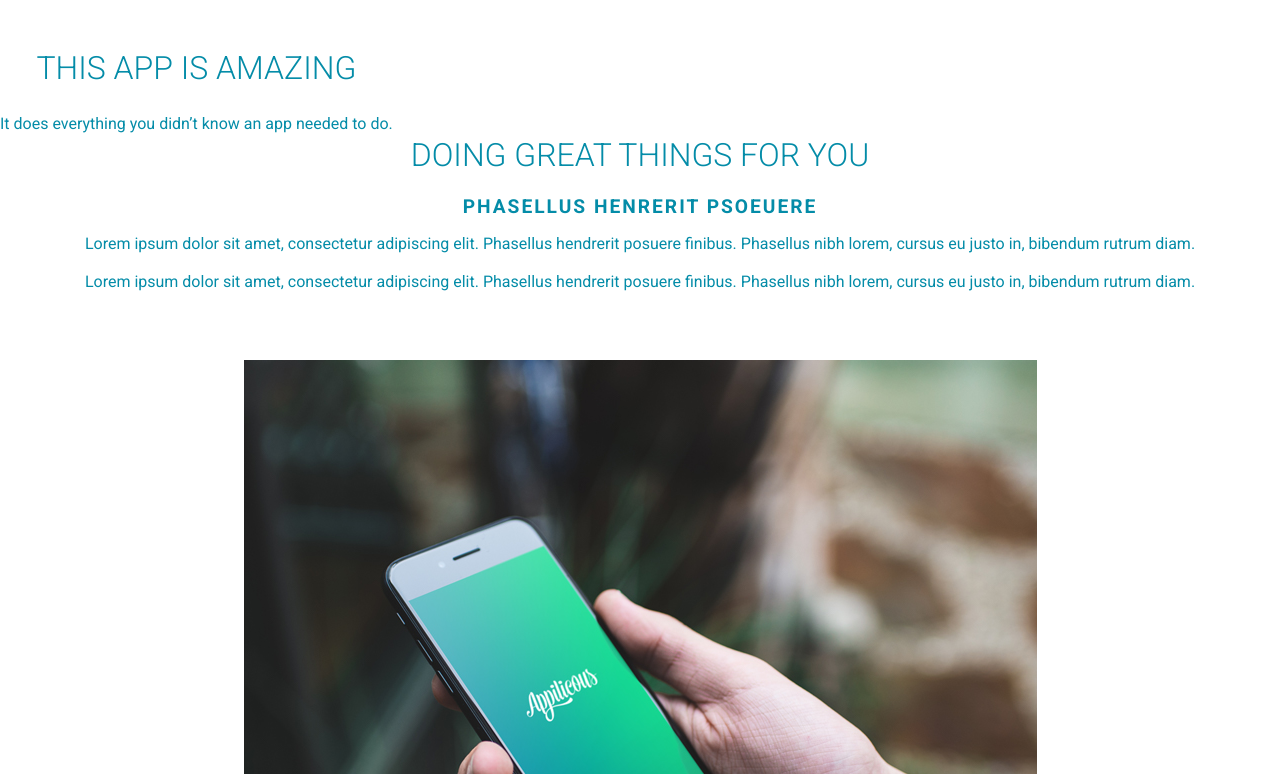
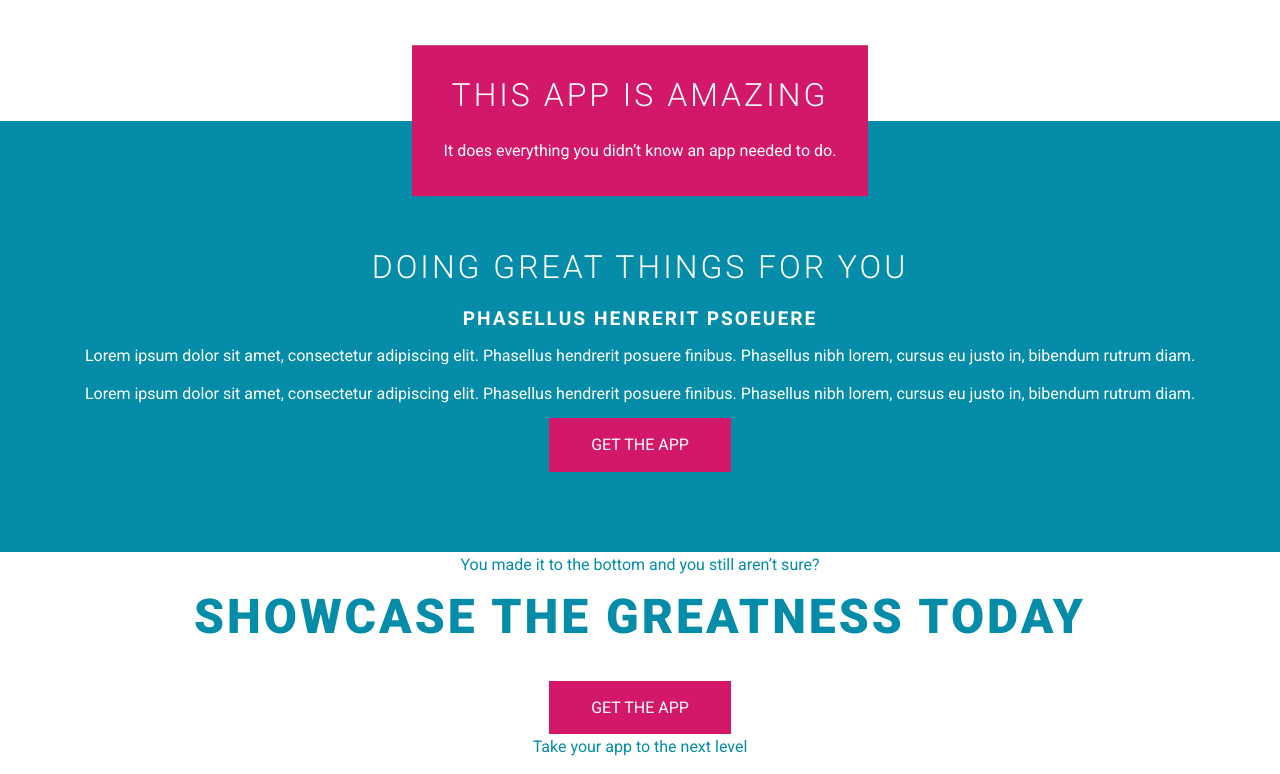
Before and after one commit to andrzejruga/responsive-website, a website: page index.html in a window 1280 px wide. Shown: the part 1290-2064 px from the top of the page. Drawn offline with nearby package versions, Linux system fonts and the light colour scheme.

Commit message:
Promo section styling

```diff
--- a/index.html
+++ b/index.html
@@ -49,7 +49,7 @@
             <a href="" class="btn btn--primary">Get the App</a>
         </div>
 
-        <div class="hero__img-box col">
+        <div class="hero__img-box col lg-screen">
             <img src="img/phone.png" alt="" class="hero__img">
         </div>
 
@@ -87,20 +87,20 @@
 
 <section class="promo">
     <div class="promo__grid grid">
-        <div class="promo__title-box">
+        <div class="promo__title-box title-box">
             <h1 class="promo__title">This app is amazing</h1>
             <p class="promo__title-text">It does everything you didn’t know an app needed to do.</p>
         </div>
 
-        <div class="promo__col-box col">
+        <div class="promo__col-box col bg-primary">
             <h1 class="promo__col-title">Doing great things for you</h1>
             <h2 class="promo__col-subhead">Phasellus henrerit psoeuere</h2>
             <p class="promo__col-text">Lorem ipsum dolor sit amet, consectetur adipiscing elit. Phasellus hendrerit posuere finibus. Phasellus nibh lorem, cursus eu justo in, bibendum rutrum diam.</p>
             <p class="promo__col-text">Lorem ipsum dolor sit amet, consectetur adipiscing elit. Phasellus hendrerit posuere finibus. Phasellus nibh lorem, cursus eu justo in, bibendum rutrum diam.</p>
-            <a href="" class="btn btn--secondary">Get the app</a>
+            <a href="" class="btn btn--primary">Get the app</a>
         </div>
 
-        <div class="promo__img-box col">
+        <div class="promo__img-box col lg-screen">
             <img src="img/phone-in-hand.jpg" alt="A hand holding a phone" class="promo__img">
         </div>
     </div>
--- a/sass/base/_base.scss
+++ b/sass/base/_base.scss
@@ -23,3 +23,13 @@ img {
     padding: 0;
     list-style: none;
 }
+
+.lg-screen {
+    display: none;
+}
+
+.bg-primary {
+    background: $main;
+    color: $text-inverse;
+    padding: 5em 2.5em;
+}
--- a/sass/base/_typography.scss
+++ b/sass/base/_typography.scss
@@ -11,6 +11,7 @@ h1 {
     font-weight: $font-light;
     line-height: 1.15;
     text-transform: uppercase;
+    letter-spacing: 3px;
 }
 
 h2 {
@@ -28,6 +29,18 @@ h2 {
     }
 }
 
+.title-box {
+    background: $accent;
+    color: $text-inverse;
+    margin: 0 auto;
+    padding: 2em;
+    transform: translateY(30%);
+    max-width: 90%;
+    @media (min-width: 495px) {
+        transform: translateY(50%);
+    }
+}
+
 .text-intro {
     font-size: 1.2rem;
 }
--- a/sass/layout/_hero.scss
+++ b/sass/layout/_hero.scss
@@ -4,8 +4,4 @@
     padding-top: 8em;
     padding-bottom: 8em;
     text-align: center;
-
-    &__img {
-        display: none;
-    }
 }
--- a/sass/layout/_home-promo.scss
+++ b/sass/layout/_home-promo.scss
@@ -0,0 +1,12 @@
+.promo {
+
+    &__col-box {
+        padding-top: 6em;
+        @media (min-width: 495px) {
+            padding-top: 8em;
+        }
+    }
+
+
+
+}
--- a/sass/layout/_home-sales-points.scss
+++ b/sass/layout/_home-sales-points.scss
@@ -1,5 +1,5 @@
 .sales {
-    padding: 10vh 0;
+    padding: 10vh 0 0;
 
     &__point {
         margin-bottom: 2.5em;
```
Also changed, not shown: css/style.css.
